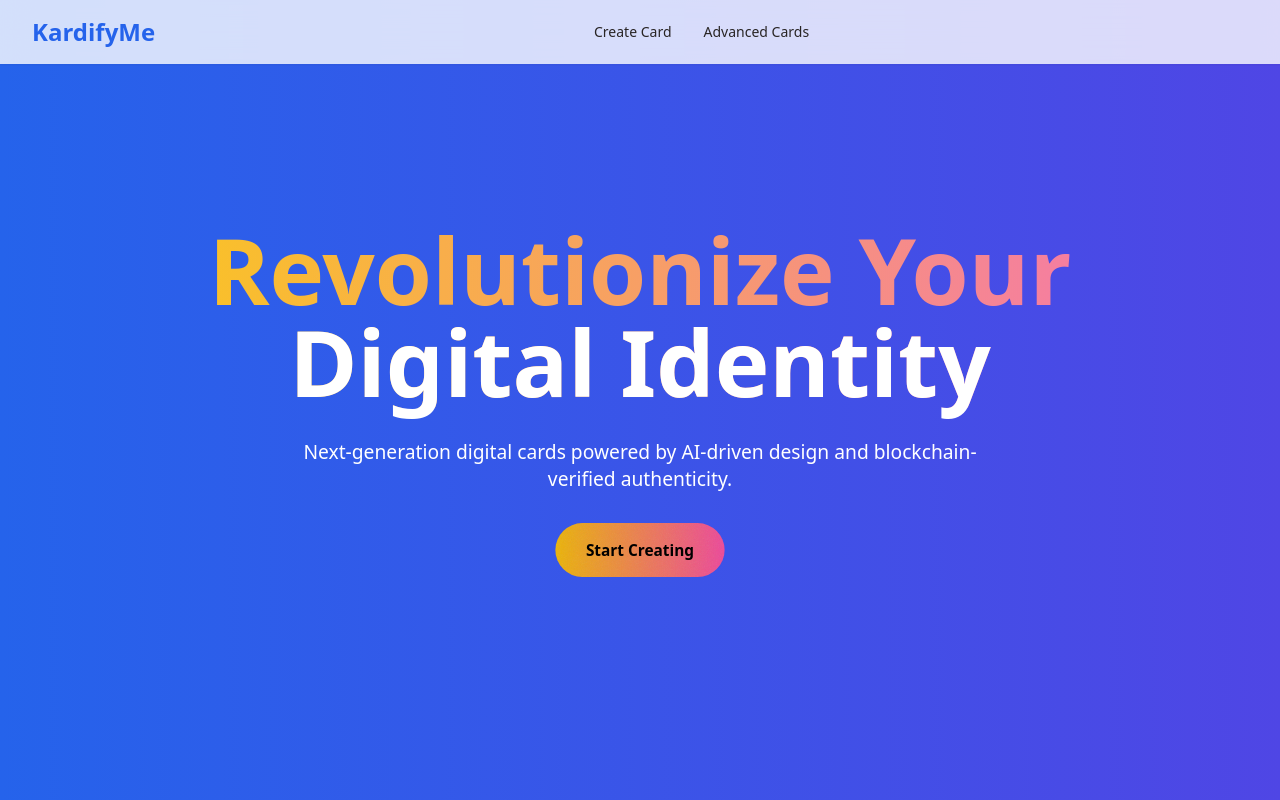
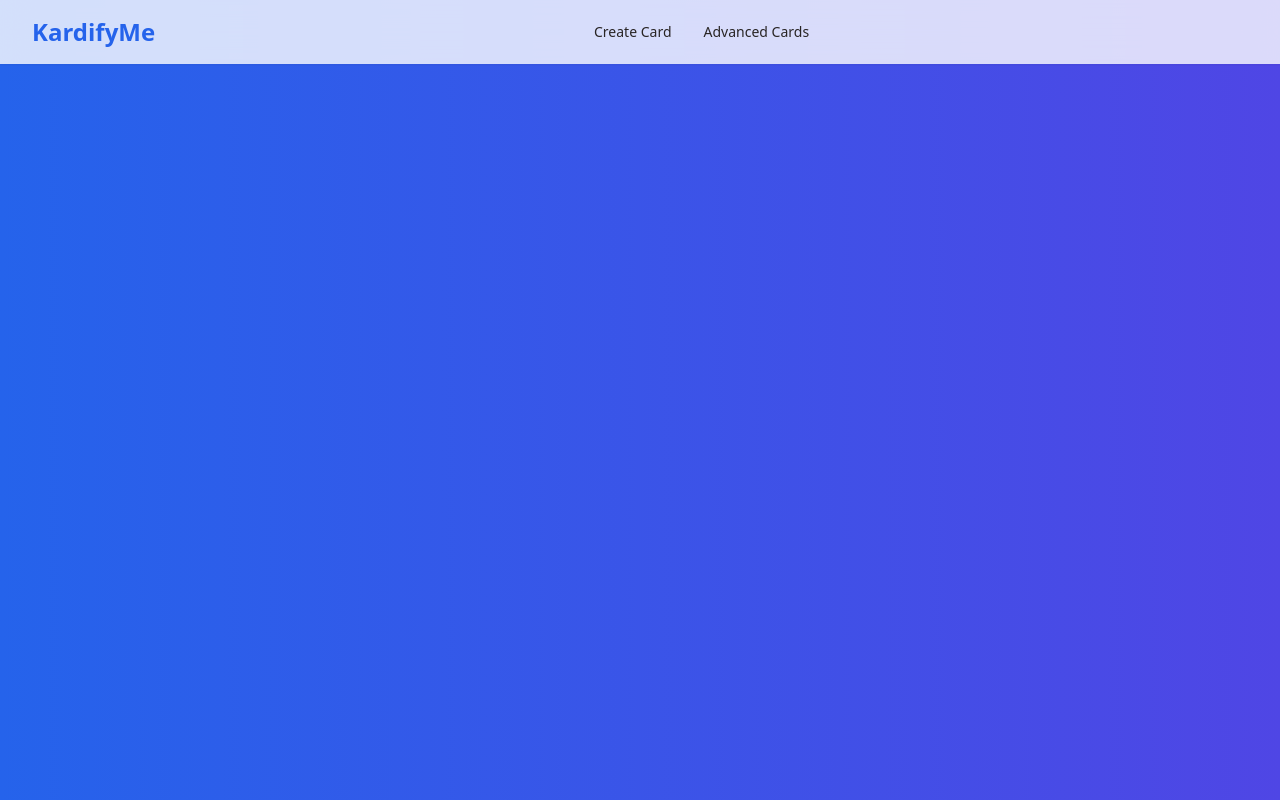
Before and after one commit to DanielAdisa/kardifyme, a Next.js app: page / in a window 1280 px wide. Shown: the top 800 px of the page. Built offline with nearby package versions, Linux system fonts and the light colour scheme.

Commit message:
Update page.tsx

```diff
--- a/app/page.tsx
+++ b/app/page.tsx
@@ -18,7 +18,7 @@ const LandingPage = () => {
     offset: ['start end', 'end start'],
   });
 
-  const heroOpacity = useScroll({ target: heroRef });
+  const heroOpacity = useTransform(scrollYProgress, [0, 0.5], [1, 0]);
   const heroScale = useTransform(scrollYProgress, [1, 0], [1, 0.8]);
 
   const featuresProgress = useScroll({ target: featuresRef });
```
